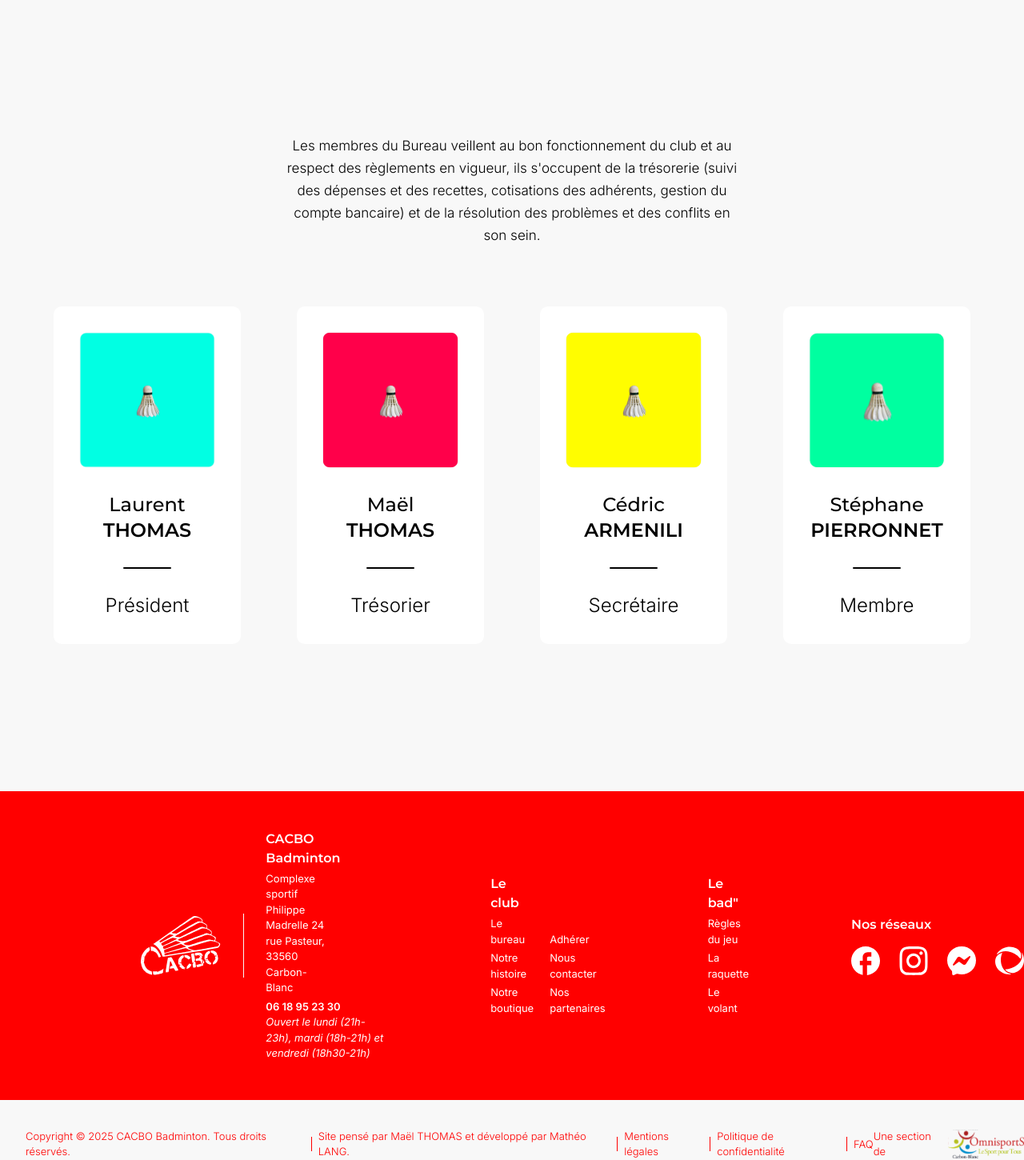
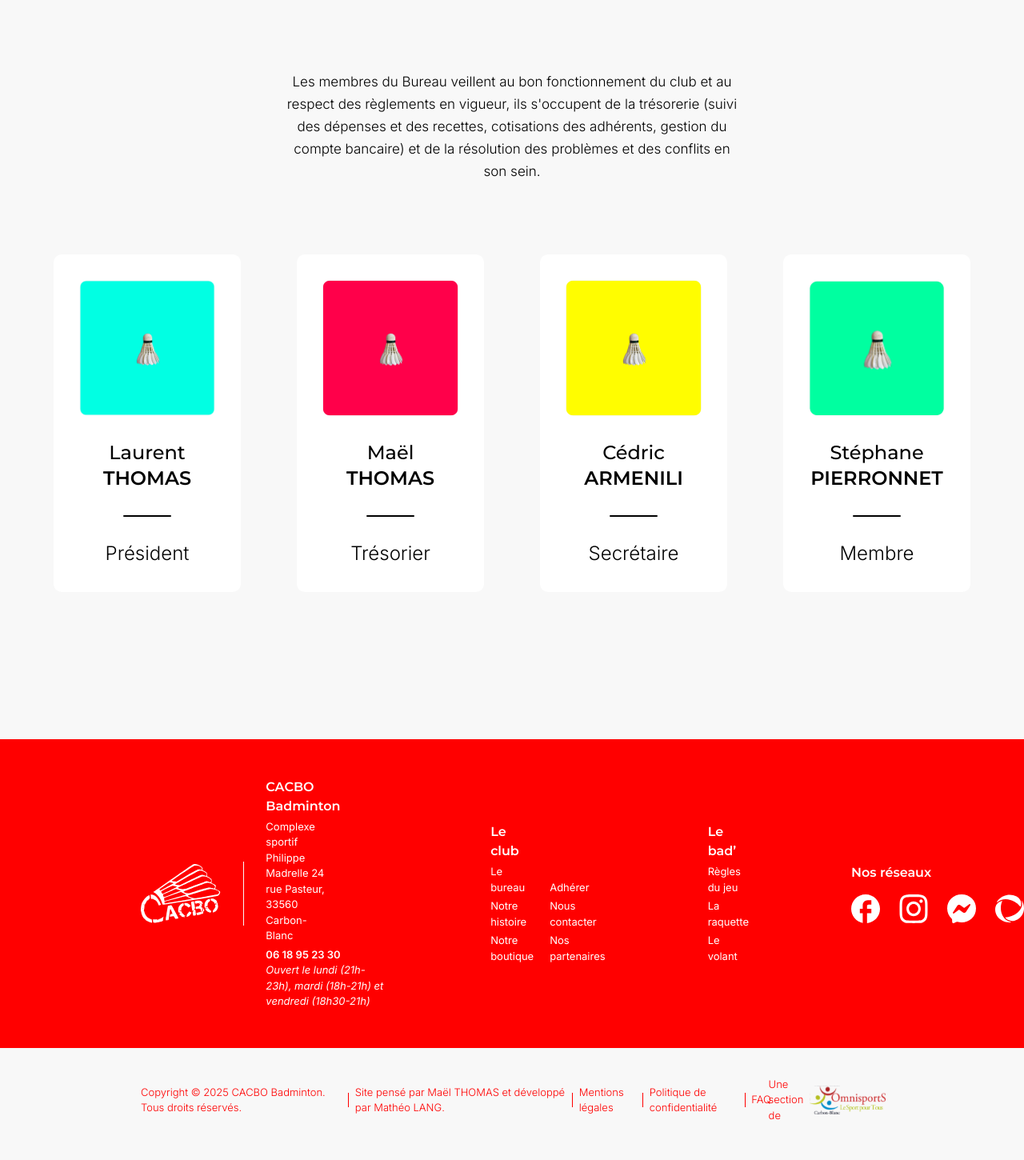
Before and after one commit to Matsuel/CACBO-Badminton, a Next.js app: page /bureau in a window 1280 px wide. Shown: the part 578-2028 px from the top of the page at 80% size. Built offline with nearby package versions, Linux system fonts and the light colour scheme; a web font is replaced by a local one.

Commit message:
All -> Apply nobbz patch because UI designer

```diff
--- a/src/app/bureau/page.tsx
+++ b/src/app/bureau/page.tsx
@@ -15,13 +15,13 @@ const Bureau = () => {
             icon={People}
         >
 
-            <Paragraphe className="md:w-[45%] w-[90%] leading-7 text-wrap !text-center mt-20">
+            <Paragraphe className="md:w-[45%] w-[90%] leading-7 text-wrap !text-center mb-[90px]">
                 Les membres du Bureau veillent au bon fonctionnement du club et au respect des règlements en vigueur,
                 ils s&apos;occupent de la trésorerie (suivi des dépenses et des recettes, cotisations des adhérents, gestion
                 du compte bancaire) et de la résolution des problèmes et des conflits en son sein.
             </Paragraphe>
 
-            <div className="w-auto h-auto flex flex-row flex-wrap justify-center gap-[70px] mt-[75px] mb-14">
+            <div className="w-auto h-auto flex flex-row flex-wrap justify-center gap-[70px] mb-14">
 
                 {personnel.map((person) => (
                     <Personnel
--- a/src/app/histoire/page.tsx
+++ b/src/app/histoire/page.tsx
@@ -40,7 +40,7 @@ const Histoire = () => {
             <Bloc>
                 <div />
                 <div
-                    className="md:w-[90%] w-[90%] h-auto flex flex-col items-center justify-center bg-white rounded-ten p-[30px] md:mb-[170px] mt-20 mb-[50px] relative gap-[30px]">
+                    className="md:w-[94%] w-[90%] h-auto flex flex-col items-center justify-center bg-white rounded-ten p-[30px] md:mb-[170px] mt-20 mb-[50px] relative gap-[30px]">
 
                     <Badge image={Logo} className="top-[-50px] left-[-50px]" />
 
@@ -89,7 +89,7 @@ const Histoire = () => {
 
             <Bloc blocTitle="Et le CACBO dans tout ça ?">
 
-                <BlocInfos className="w-[100%] flex-row">
+                <BlocInfos className="w-[100%] flex-row items-center">
                     <div className="lg:w-[81%] w-[90%] h-auto flex flex-col items-center justify-center lg:gap-[30px] gap-2">
 
                         <Paragraphe>
@@ -108,7 +108,7 @@ const Histoire = () => {
                         </Paragraphe>
                     </div>
 
-                    <div className="lg:w-[19%] w-full h-auto flex lg:flex-col flex-row items-center lg:justify-center justify-evenly gap-[35px] lg:mb-0 mb-3">
+                    <div className="w-[19%] h-auto flex flex-col items-center justify-center gap-[35px] mb-0">
                         <div className="w-[130px] h-[130px] bg-whitebroken rounded-full flex justify-center items-center">
                             <Image src={Logo2} alt="cacbo" width={95} />
                         </div>
--- a/src/components/UI/Footer.tsx
+++ b/src/components/UI/Footer.tsx
@@ -46,7 +46,7 @@ const Footer = () => {
                 </div>
 
                 <div className='w-auto h-auto flex flex-col justify-start items-start gap-1'>
-                    <h4 className='text-white font-Montserrat font-semibold text-base'>Le bad&quot;</h4>
+                    <h4 className='text-white font-Montserrat font-semibold text-base'>Le bad’</h4>
                     <Link href='/regles' className='text-white font-Inter font-normal text-[13px] hover:opacity-40 transition-all ease-in-out duration-300'>Règles du jeu</Link>
                     <Link href='/raquette' className='text-white font-Inter font-normal text-[13px] hover:opacity-40 transition-all ease-in-out duration-300'>La raquette</Link>
                     <Link href='/volant' className='text-white font-Inter font-normal text-[13px] hover:opacity-40 transition-all ease-in-out duration-300'>Le volant</Link>
@@ -63,7 +63,7 @@ const Footer = () => {
                 </div>
             </div>
 
-            <div className='w-full h-auto flex flex-row justify-around items-center bg-transparent mb-20 pl-8'>
+            <div className='w-full h-auto flex flex-row justify-between items-center bg-transparent mb-20 px-44'>
                 <div className='w-auto h-auto flex flex-row justify-center items-center gap-2'>
                     <p className='text-redcolor font-Inter font-light text-[13px]'>Copyright © 2025 CACBO Badminton. Tous droits réservés.</p>
                     <div className='w-[1px] h-[18px] bg-redcolor' />
--- a/src/components/UI/ImageLegend.tsx
+++ b/src/components/UI/ImageLegend.tsx
@@ -18,8 +18,8 @@ const ImageLegend = ({
 }: ImageLegendProps) => {
     return (
         <div className={`w-auto h-auto flex flex-col justify-center items-center rounded-ten gap-4 ${className}`}>
-            <Image src={image} width={1000} height={500} alt={description} className={`w-[100%] h-auto rounded-ten ${imageClassName}`} />
-            <p className={`w-[100%] h-auto font-Inter font-light text-[13px] text-center ${descriptionClassName}`}>{description}</p>
+            <Image src={image} width={1000} height={500} alt={description} className={`w-auto h-auto rounded-ten ${imageClassName}`} />
+            <p className={`w-auto h-auto font-Inter font-light text-[13px] text-center ${descriptionClassName}`}>{description}</p>
         </div>
     )
 }
```
